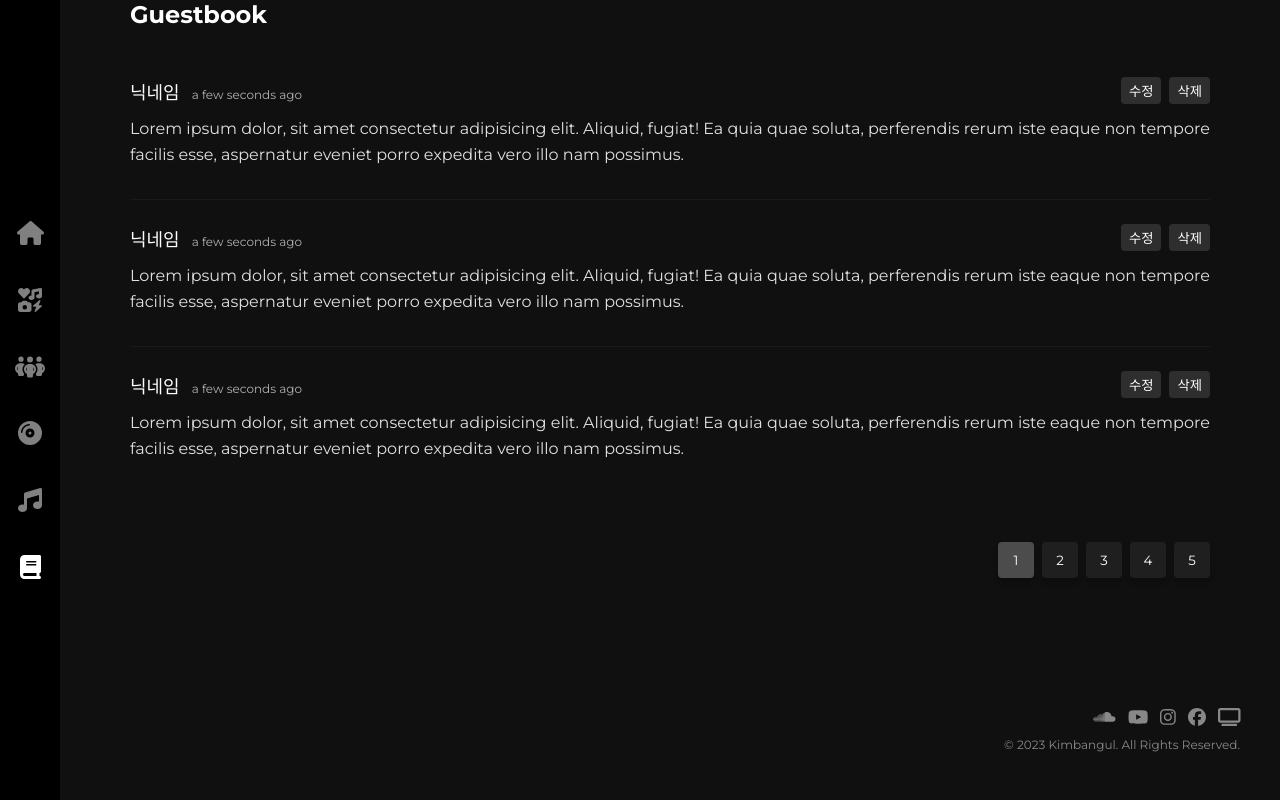
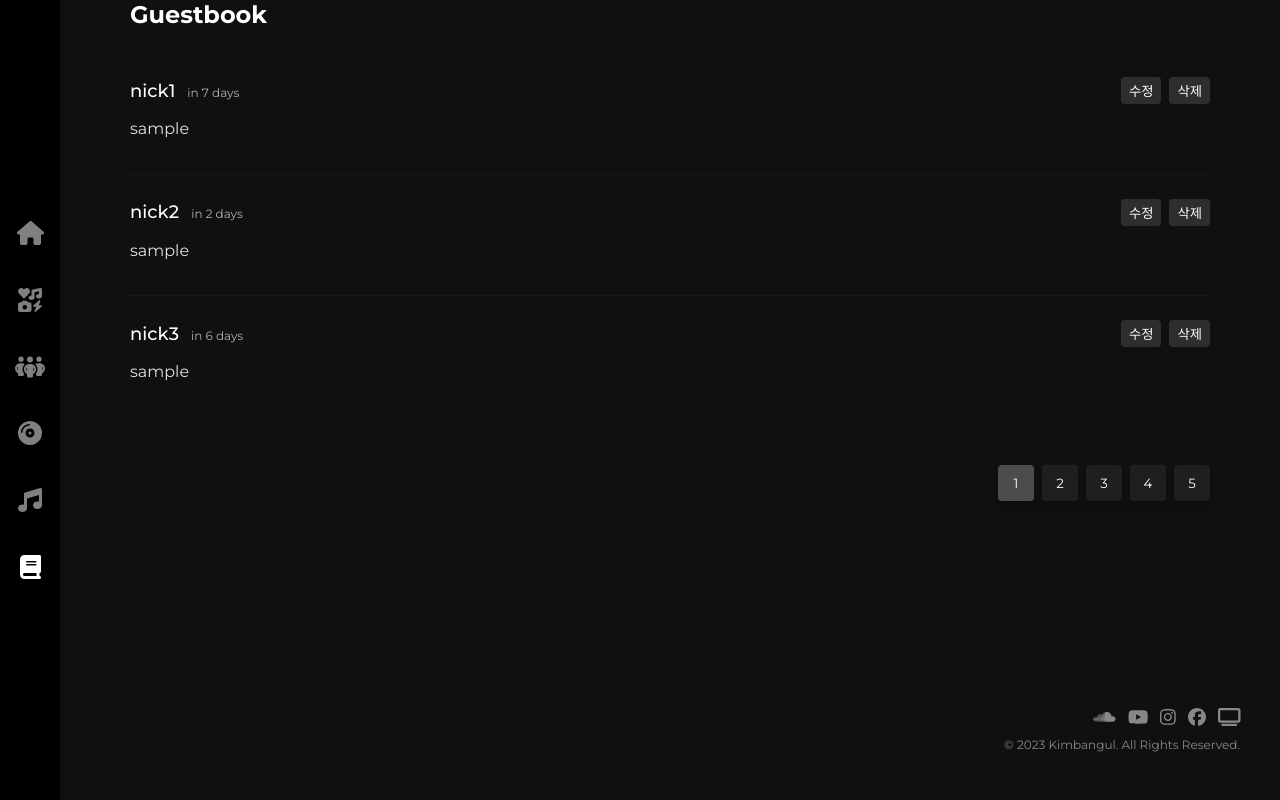
Before and after one commit to Kimbangul/lanalogue, a Next.js app: page /guestbook in a window 1280 px wide. Built offline with nearby package versions, Linux system fonts and the light colour scheme.

Commit message:
feat: add gusetbook item props and type

```diff
--- a/src/app/guestbook/page.tsx
+++ b/src/app/guestbook/page.tsx
@@ -11,9 +11,9 @@ export default function GuestbookView() {
      <Guestbook.Container>
       <Guestbook.Title>Guestbook</Guestbook.Title>
         <Guestbook.List>
-         <GuestbookItem />
-         <GuestbookItem />
-         <GuestbookItem />
+         <GuestbookItem idx={1} nickname="nick1" regDate="2023-06-20 19:00:00" content="sample"/>
+         <GuestbookItem idx={2} nickname="nick2" regDate="2023-06-15 19:00:00" content="sample"/>
+         <GuestbookItem idx={3} nickname="nick3" regDate="2023-06-20 03:00:00" content="sample"/>
         </Guestbook.List>
         <Guestbook.Pagination.Container>
           <Pagination currentPage={1} lastPage={5}/>
--- a/src/components/guestbook/GuestbookItem.tsx
+++ b/src/components/guestbook/GuestbookItem.tsx
@@ -1,14 +1,15 @@
 import moment from "moment";
 import Guestbook from "@/components/guestbook/GuestbookStyle";
+import { GuestbookItemPropsStyle } from "@/components/guestbook/type";
 
-const GuestbookItem = () => {
+const GuestbookItem = ({nickname, regDate, idx, content } : GuestbookItemPropsStyle) => {
   return(
     <Guestbook.Item.Container>
       {/* <Guestbook.Item.Title>방명록 타이틀</Guestbook.Item.Title> */}
       <Guestbook.Item.InfoContainer>
        <Guestbook.Item.TextContainer>
-         <Guestbook.Item.Nickname>닉네임</Guestbook.Item.Nickname>
-        <Guestbook.Item.Time>{moment().fromNow()}</Guestbook.Item.Time>
+         <Guestbook.Item.Nickname>{nickname}</Guestbook.Item.Nickname>
+        <Guestbook.Item.Time>{moment(regDate).fromNow()}</Guestbook.Item.Time>
        </Guestbook.Item.TextContainer>
        <Guestbook.Control.Container>
         <Guestbook.Control.Item>수정</Guestbook.Control.Item>
@@ -16,7 +17,7 @@ const GuestbookItem = () => {
       </Guestbook.Control.Container>
       </Guestbook.Item.InfoContainer>
       <Guestbook.Item.Contents>
-        Lorem ipsum dolor, sit amet consectetur adipisicing elit. Aliquid, fugiat! Ea quia quae soluta, perferendis rerum iste eaque non tempore facilis esse, aspernatur eveniet porro expedita vero illo nam possimus.
+        {content}
       </Guestbook.Item.Contents>
   </Guestbook.Item.Container>
   )
--- /dev/null
+++ b/src/components/guestbook/type.ts
@@ -0,0 +1,6 @@
+export interface GuestbookItemPropsStyle {
+  nickname: string,
+  regDate: string,
+  idx: number,
+  content: string,
+}
--- a/src/components/layout/wrapper/WrapperStyle.ts
+++ b/src/components/layout/wrapper/WrapperStyle.ts
@@ -8,7 +8,7 @@ export const Wrapper = {
     height: 100vh;
     transition: padding 0.3s;
 
-    @media(max-width: ${props => props.theme.screenSize.pc}px){
+    @media(max-width: ${props => props.theme.screenSize["pc-l"]}px){
         padding: 0 4rem 0 10rem;
     }
 
```
